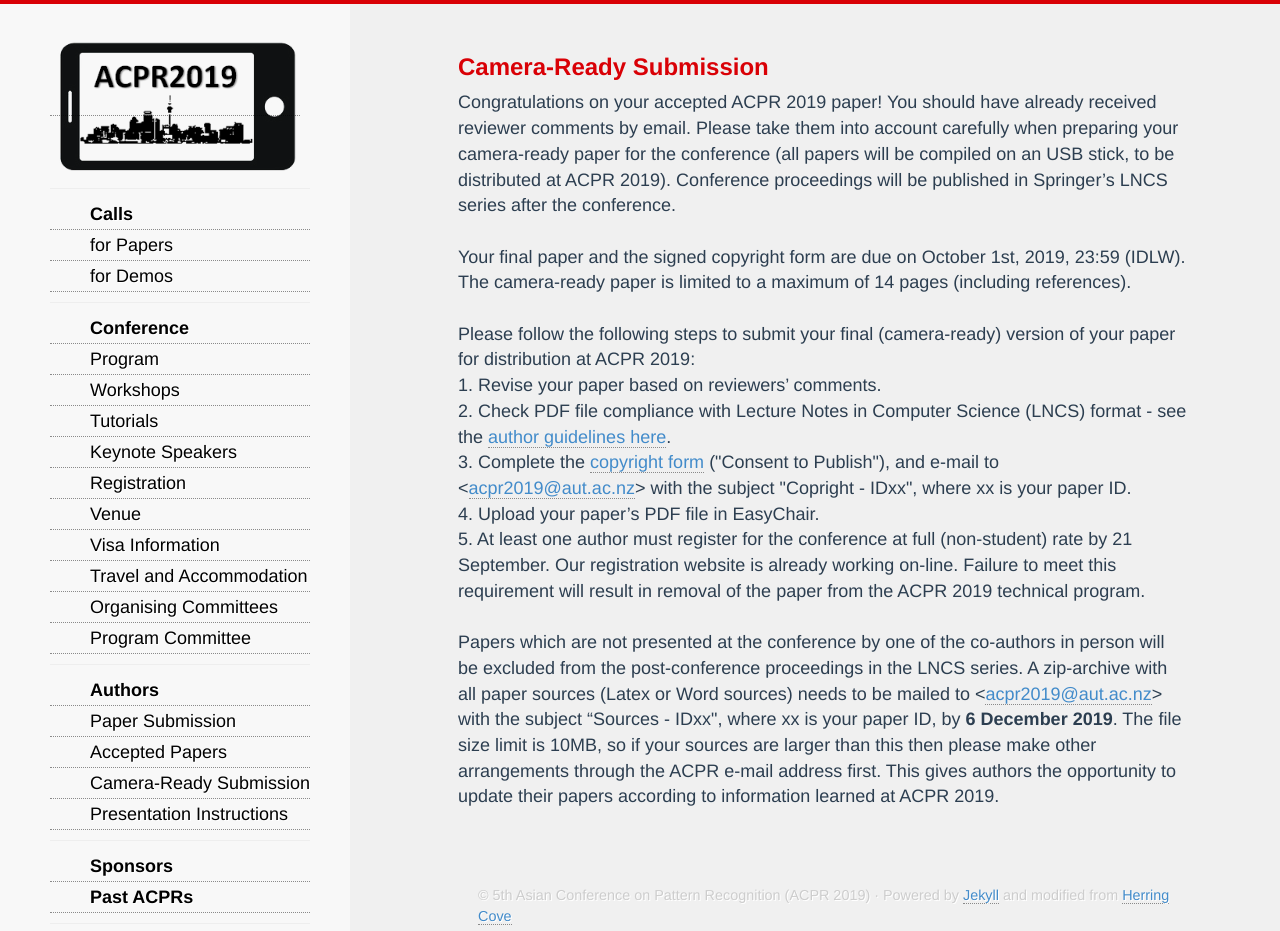
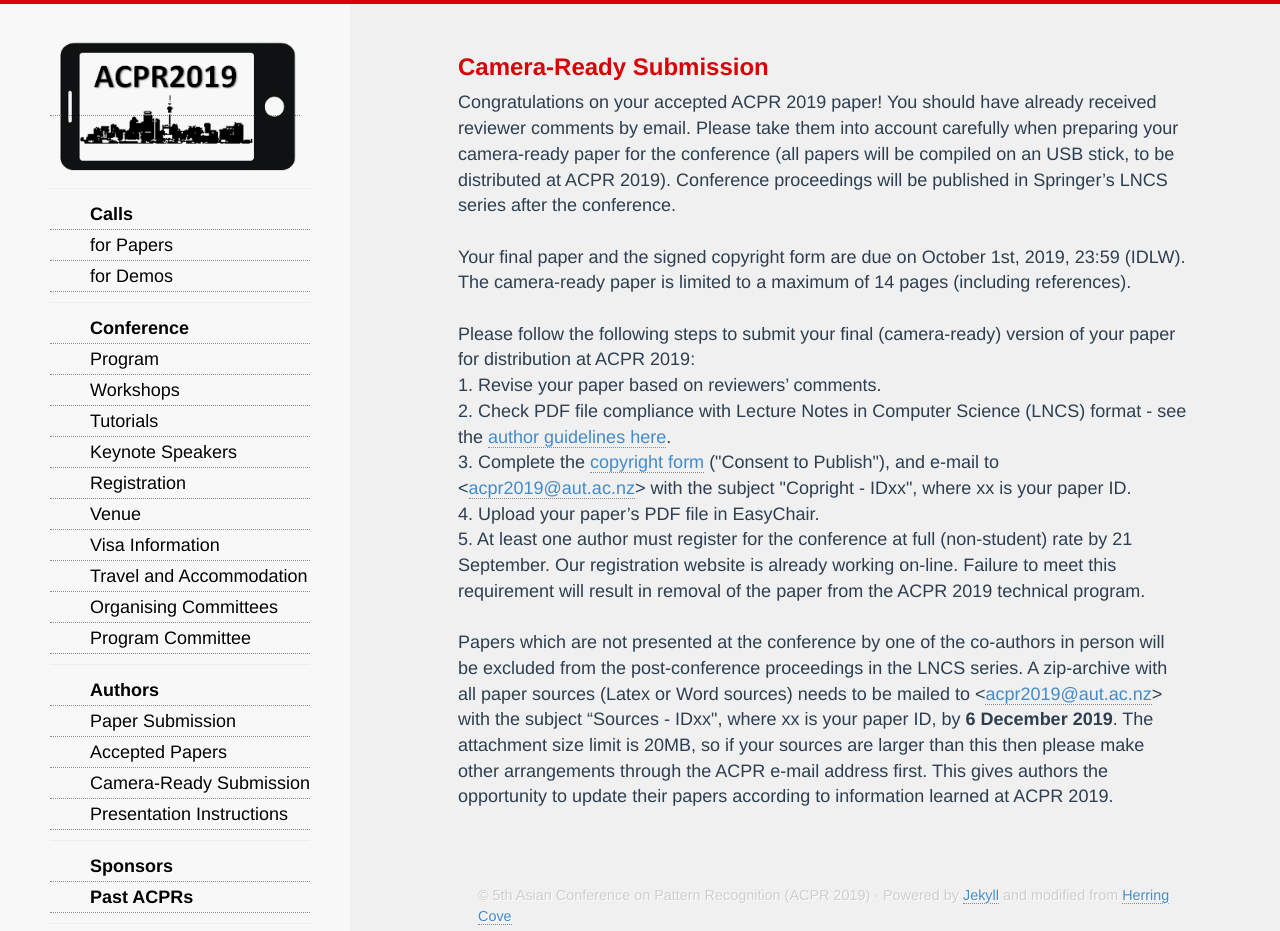
Before and after one commit to AndrewChenUoA/ACPR2019, a Jekyll site: the page built from camera-ready.html, in a window 1280 px wide and 931 px high. Built offline with Jekyll 4.4.1, drawn with Linux system fonts in a browser that asks for light colours; nearby versions of some CDN libraries; Markdown is read by kramdown in place of the engine named in the settings.

Commit message:
Update attachment size.

```diff
--- a/camera-ready.html
+++ b/camera-ready.html
@@ -11,5 +11,5 @@ Please follow the following steps to submit your final (camera-ready) version of
 3.	Complete the <a href="images/Copyright_IDxx.pdf">copyright form</a> ("Consent to Publish"), and e-mail to <<a href="mailto:acpr2019@aut.ac.nz">acpr2019@aut.ac.nz</a>> with the subject "Copright - IDxx", where xx is your paper ID.<br/>
 4.	Upload your paper’s PDF file in EasyChair.<br/>
 5.	At least one author must register for the conference at full (non-student) rate by 21 September. Our registration website is already working on-line. Failure to meet this requirement will result in removal of the paper from the ACPR 2019 technical program.<br/><br/>
-Papers which are not presented at the conference by one of the co-authors in person will be excluded from the post-conference proceedings in the LNCS series. A zip-archive with all paper sources (Latex or Word sources) needs to be mailed to <<a href="mailto:acpr2019@aut.ac.nz">acpr2019@aut.ac.nz</a>> with the subject “Sources - IDxx", where xx is your paper ID, by <b>6 December 2019</b>. The file size limit is 10MB, so if your sources are larger than this then please make other arrangements through the ACPR e-mail address first. This gives authors the opportunity to update their papers according to information learned at ACPR 2019.
+Papers which are not presented at the conference by one of the co-authors in person will be excluded from the post-conference proceedings in the LNCS series. A zip-archive with all paper sources (Latex or Word sources) needs to be mailed to <<a href="mailto:acpr2019@aut.ac.nz">acpr2019@aut.ac.nz</a>> with the subject “Sources - IDxx", where xx is your paper ID, by <b>6 December 2019</b>. The attachment size limit is 20MB, so if your sources are larger than this then please make other arrangements through the ACPR e-mail address first. This gives authors the opportunity to update their papers according to information learned at ACPR 2019.
 </div>
```
